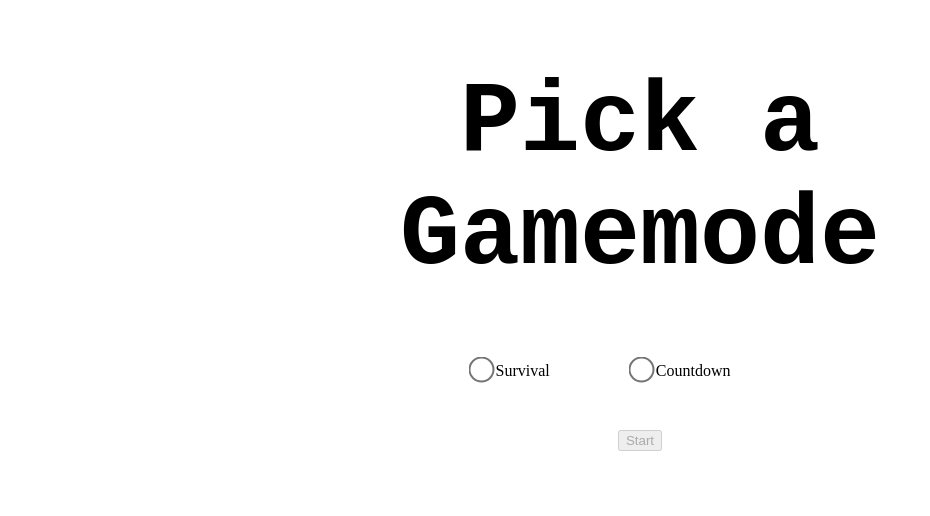
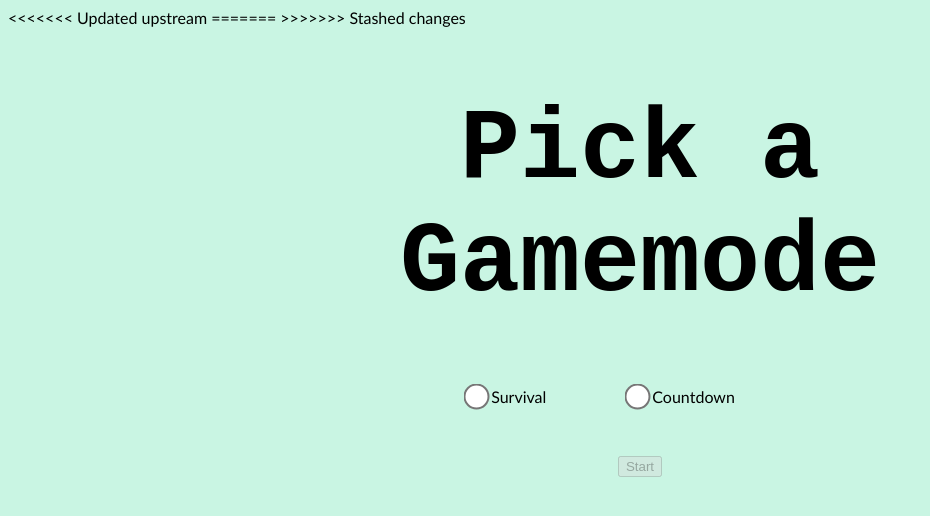
Before and after one commit to DanielD2004/AimTrainer, a Vue app: page / in a window 1280 px wide. Shown: the top 516 px of the page, without its empty margins (0-930 px from the left). Built offline with nearby package versions, Linux system fonts and the light colour scheme.

Commit message:
move main.css

```diff
--- a/index.html
+++ b/index.html
@@ -4,7 +4,12 @@
     <meta charset="UTF-8" />
     <link rel="icon" href="/favicon.ico" />
     <meta name="viewport" content="width=device-width, initial-scale=1.0" />
+<<<<<<< Updated upstream
     <title>Vite App</title>
+=======
+    <link rel="stylesheet" href="public/main.css">
+    <title>Aim Training</title>
+>>>>>>> Stashed changes
   </head>
   <body>
     <div id="app"></div>
--- /dev/null
+++ b/public/main.css
@@ -0,0 +1,4 @@
+body{
+    background-color: rgb(201, 245, 227);
+    font-family:'Gill Sans', 'Gill Sans MT', Calibri, 'Trebuchet MS', sans-serif;
+}
```
